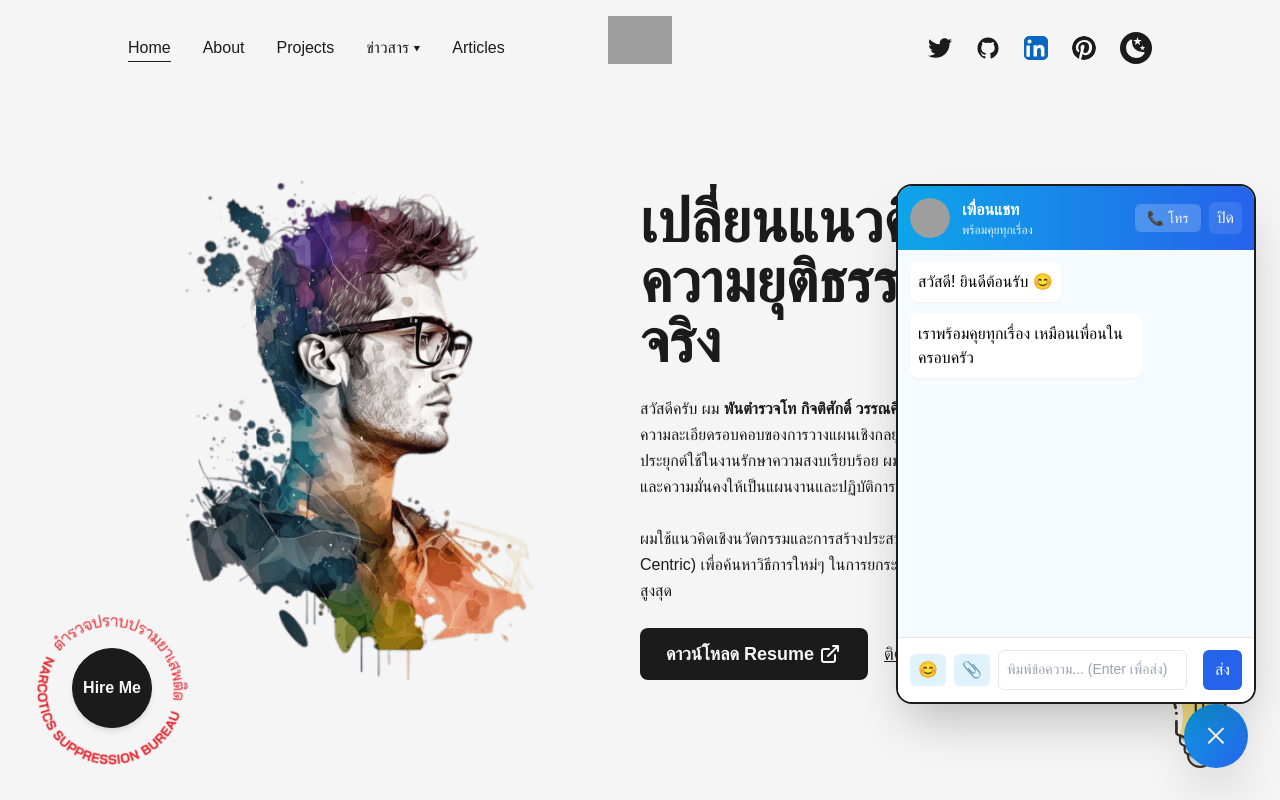
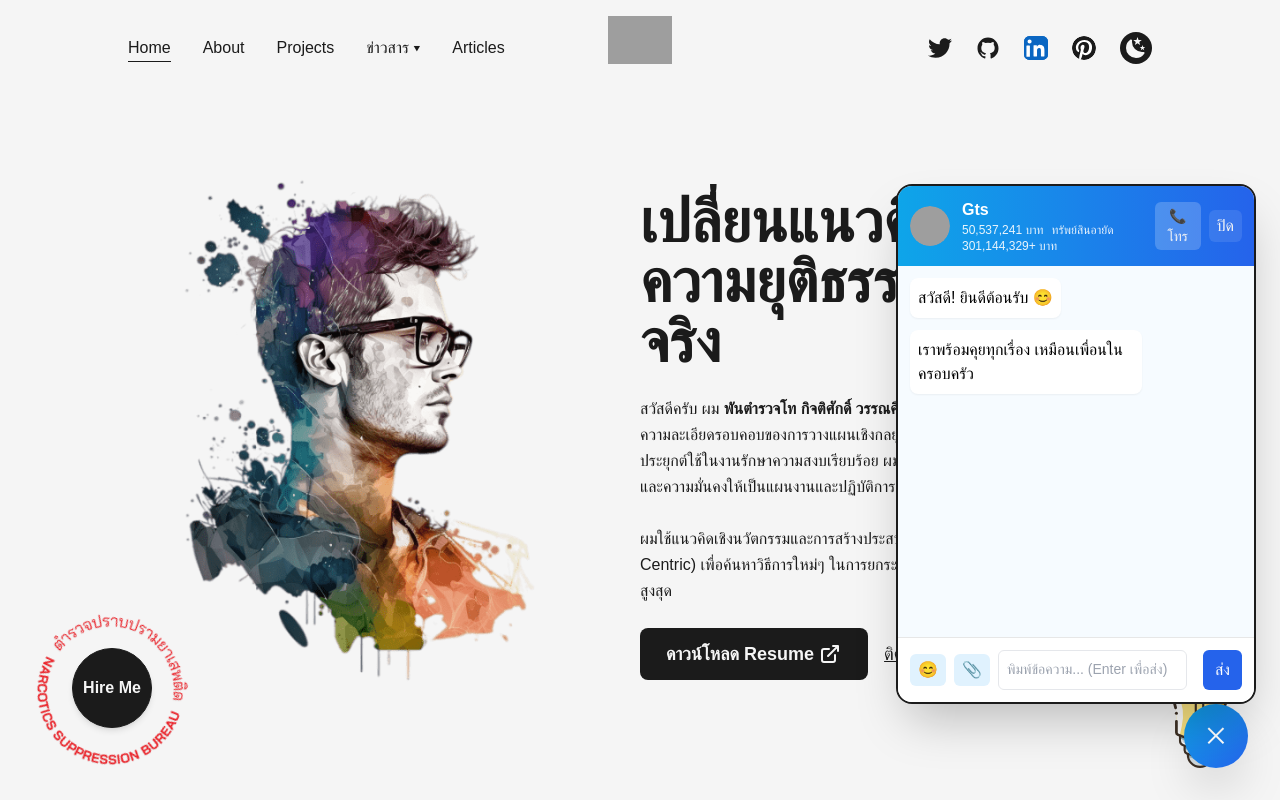
Before and after one commit to gittisak-go/gts-b, a Next.js app: page / in a window 1280 px wide. Both pictures are taken after a click on the button "Open chat". Shown: the top 800 px of the page. Built offline with nearby package versions, Linux system fonts and the light colour scheme; grey boxes are pictures that could not be loaded.

Commit message:
feat(chat): set chat name to Gts and add running numeric counters (50M / 300M+)

```diff
--- a/src/components/chat/ChatWidget.js
+++ b/src/components/chat/ChatWidget.js
@@ -13,6 +13,39 @@ const ChatWidget = () => {
   const [isCalling, setIsCalling] = useState(false);
   const [showStickers, setShowStickers] = useState(false);
   const bottomRef = useRef(null);
+
+  // Chat name and running counters (user requested numbers to run up)
+  const chatName = 'Gts';
+  const [displayedCash, setDisplayedCash] = useState(50000000); // 50,000,000
+  const [displayedSeized, setDisplayedSeized] = useState(300000000); // 300,000,000
+  const cashTargetRef = useRef(displayedCash);
+  const seizedTargetRef = useRef(displayedSeized);
+
+  const fmt = (n) => new Intl.NumberFormat('th-TH').format(n);
+
+  useEffect(() => {
+    // periodically increase the targets and step displayed numbers towards them
+    const incInterval = setInterval(() => {
+      cashTargetRef.current += Math.floor(Math.random() * 200000 + 100000); // increase by 100k-300k
+      seizedTargetRef.current += Math.floor(Math.random() * 500000 + 200000); // increase by 200k-700k
+
+      // step displayed values toward targets for smooth-ish animation
+      setDisplayedCash((prev) => {
+        const diff = cashTargetRef.current - prev;
+        if (diff <= 0) return prev;
+        const delta = Math.max(10000, Math.ceil(diff * 0.14));
+        return prev + delta;
+      });
+      setDisplayedSeized((prev) => {
+        const diff = seizedTargetRef.current - prev;
+        if (diff <= 0) return prev;
+        const delta = Math.max(20000, Math.ceil(diff * 0.12));
+        return prev + delta;
+      });
+    }, 1400);
+
+    return () => clearInterval(incInterval);
+  }, []);
 
   useEffect(() => {
     if (isOpen && bottomRef.current) {
@@ -95,8 +128,11 @@ const ChatWidget = () => {
                   />
                 </div>
                 <div>
-                  <div className="font-semibold">เพื่อนแชท</div>
-                  <div className="text-xs opacity-90">พร้อมคุยทุกเรื่อง</div>
+                  <div className="font-semibold">{chatName}</div>
+                  <div className="text-xs opacity-90">
+                    <span className="mr-2">{fmt(displayedCash)} บาท</span>
+                    <span>ทรัพย์สินอายัด {fmt(displayedSeized)}+ บาท</span>
+                  </div>
                 </div>
               </div>
               <div className="flex items-center gap-2">
```
